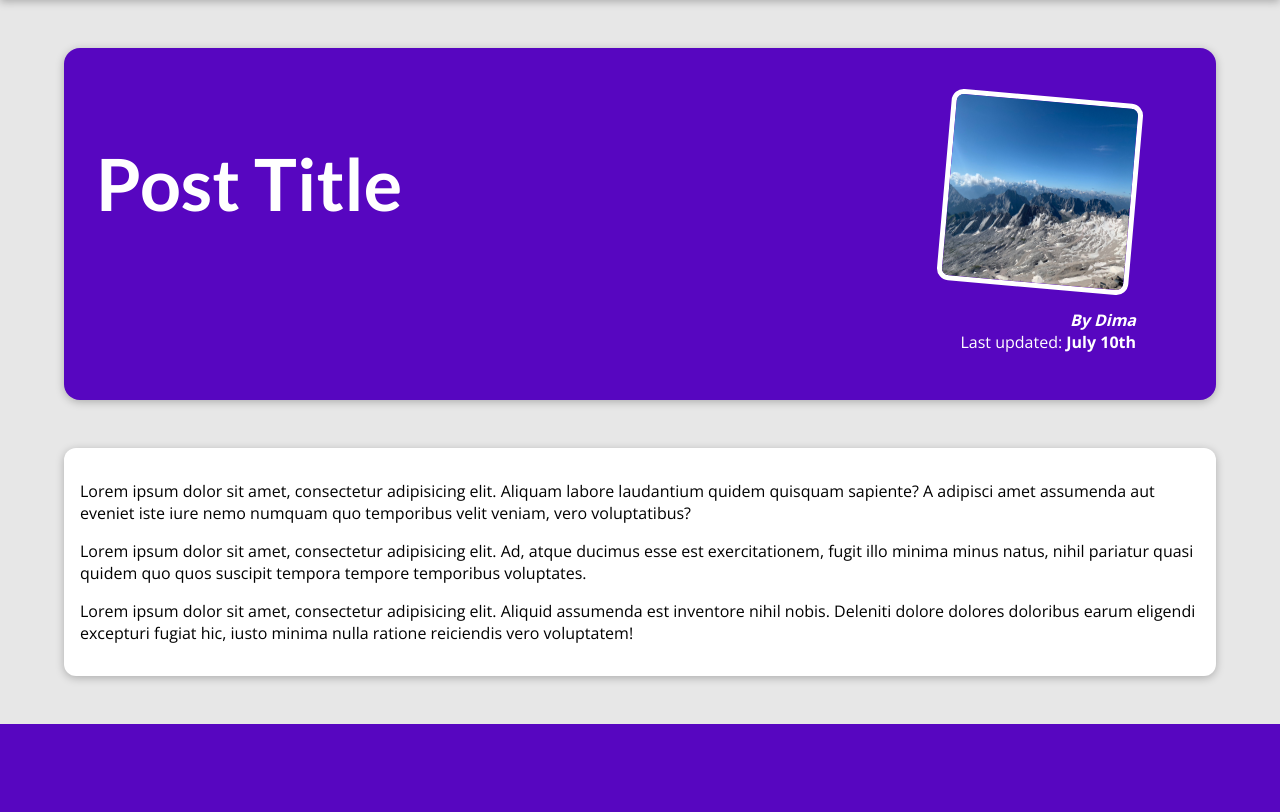
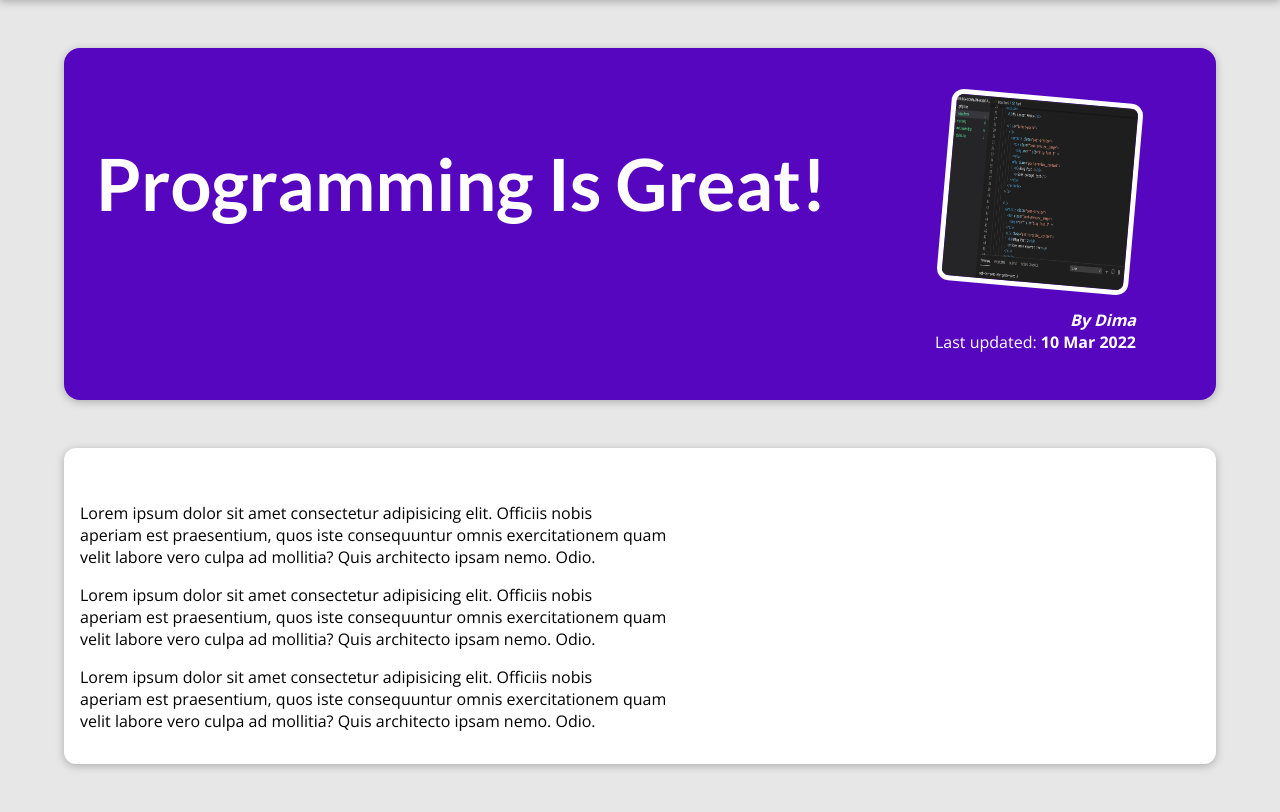
Before and after one commit to BuDi4ka/Django-Udemy, a Django app: page /posts/programming-is-fun/ in a window 1280 px wide. Shown: the part 80-892 px from the top of the page. Before the commit the page ends 804 px from the top, so only its background shows below. Run offline with Django 5.2, Linux system fonts and the light colour scheme.

Commit message:
single post page

```diff
--- a/my_site/blog/templates/blog/post-detail.html
+++ b/my_site/blog/templates/blog/post-detail.html
@@ -2,7 +2,7 @@
 {% load static %}
 
 {% block title %}
-    This Post Title
+{{ post.title }}
 {% endblock %}
 
 {% block css_files %}
@@ -12,34 +12,18 @@
 {% block content %}
 
     <section id="summary">
-        <h2>Post Title</h2>
+        <h2>{{ post.title }}</h2>
         <article>
-            <img src="{% static 'blog/images/mountains.jpg' %}" alt="Post Title">
-            <address>By Dima</address>
+            <img src="{% static 'blog/images/' %}{{ post.image }}" alt="{{ post.title }}">
+            <address>By {{ post.author }}</address>
             <div>
-                Last updated:
-                <time>July 10th</time>
+                Last updated: <time>{{ post.date|date:'d M Y'}}</time>
             </div>
         </article>
     </section>
 
     <main>
-        <p>
-            Lorem ipsum dolor sit amet, consectetur adipisicing elit. Aliquam labore laudantium quidem quisquam
-            sapiente?
-            A adipisci amet assumenda aut eveniet iste iure nemo numquam quo temporibus velit veniam, vero
-            voluptatibus?
-        </p>
-        <p>
-            Lorem ipsum dolor sit amet, consectetur adipisicing elit. Ad, atque ducimus esse est exercitationem, fugit
-            illo minima minus natus, nihil pariatur quasi quidem quo quos suscipit tempora tempore temporibus
-            voluptates.
-        </p>
-        <p>
-            Lorem ipsum dolor sit amet, consectetur adipisicing elit. Aliquid assumenda est inventore nihil nobis.
-            Deleniti dolore dolores doloribus earum eligendi excepturi fugiat hic, iusto minima nulla ratione reiciendis
-            vero voluptatem!
-        </p>
+        {{ post.content|linebreaks }}
     </main>
 
 {% endblock %}
--- a/my_site/blog/views.py
+++ b/my_site/blog/views.py
@@ -81,8 +81,13 @@ def index(request):
 
 
 def posts(request):
-    return render(request, 'blog/all-posts.html')
+    return render(request, 'blog/all-posts.html', {
+        'posts': all_posts,
+    })
 
 
 def post_detail(request, slug):
-    return render(request, 'blog/post-detail.html')
+    identified_post = next(post for post in all_posts if post["slug"] == slug)
+    return render(request, 'blog/post-detail.html', {
+        'post': identified_post,
+    })
```
Also changed, not shown: my_site/blog/templates/blog/all-posts.html (+3 -6 lines).
